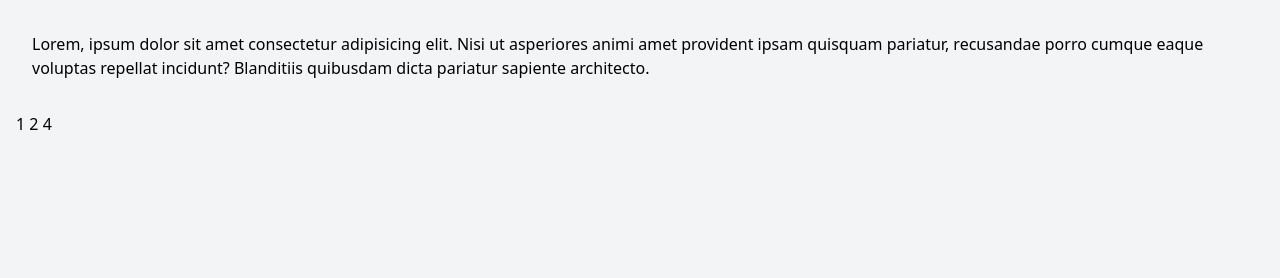
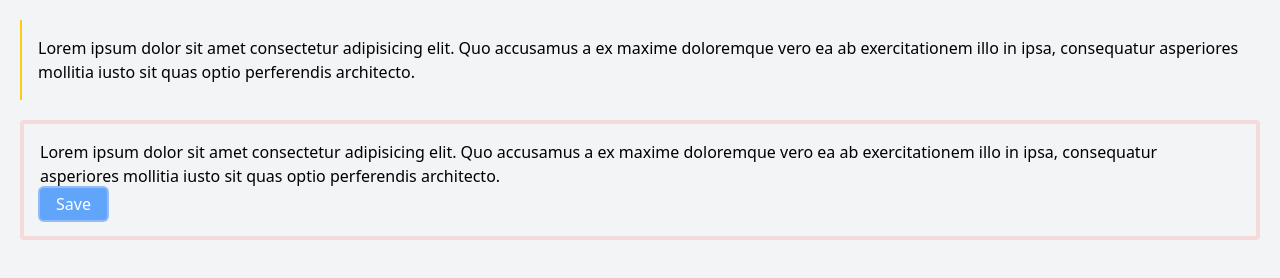
Before and after one commit to andersontecnicoprogramador/Aulas-TaiwindCss, a plain HTML site: page index.html in a window 1280 px wide. Drawn offline with nearby package versions, Linux system fonts and the light colour scheme.

Commit message:
Bordas Aula 04 bordas e um botão

```diff
--- a/index.html
+++ b/index.html
@@ -3,18 +3,22 @@
 <head>
     <meta charset="UTF-8">
     <meta name="viewport" content="width=device-width, initial-scale=1.0">
-    <title>Espaçamentos Aula 03</title>
+    <title>Bordas Aula 04</title>
     <script src="https://cdn.tailwindcss.com"></script>
 </head>
 <body class="bg-gray-100">
-   <div class="p-4 m-4">
-        Lorem, ipsum dolor sit amet consectetur adipisicing elit. Nisi ut asperiores animi amet provident ipsam quisquam pariatur, recusandae porro cumque eaque voluptas repellat incidunt? Blanditiis quibusdam dicta pariatur sapiente architecto.
+   <div class="m-5 p-4 border-l-2 border-yellow-400">
+
+    Lorem ipsum dolor sit amet consectetur adipisicing elit. Quo accusamus a ex maxime doloremque vero ea ab exercitationem illo in ipsa, consequatur asperiores mollitia iusto sit quas optio perferendis architecto.
    </div>
 
-<div class="m-4 space-y-4">
-   <span>1</span>
-   <span>2</span>
-   <span>4</span>
-</div>
+   <div class="m-5 p-4 border-4 border-red-400 rounded border-opacity-20">
+
+    Lorem ipsum dolor sit amet consectetur adipisicing elit. Quo accusamus a ex maxime doloremque vero ea ab exercitationem illo in ipsa, consequatur asperiores mollitia iusto sit quas optio perferendis architecto.
+
+    <br>
+    <button class="bg-blue-400 px-4 py-1 rounded text-white ring-2">Save</button>
+   </div>
+
 </body>
 </html>
```
